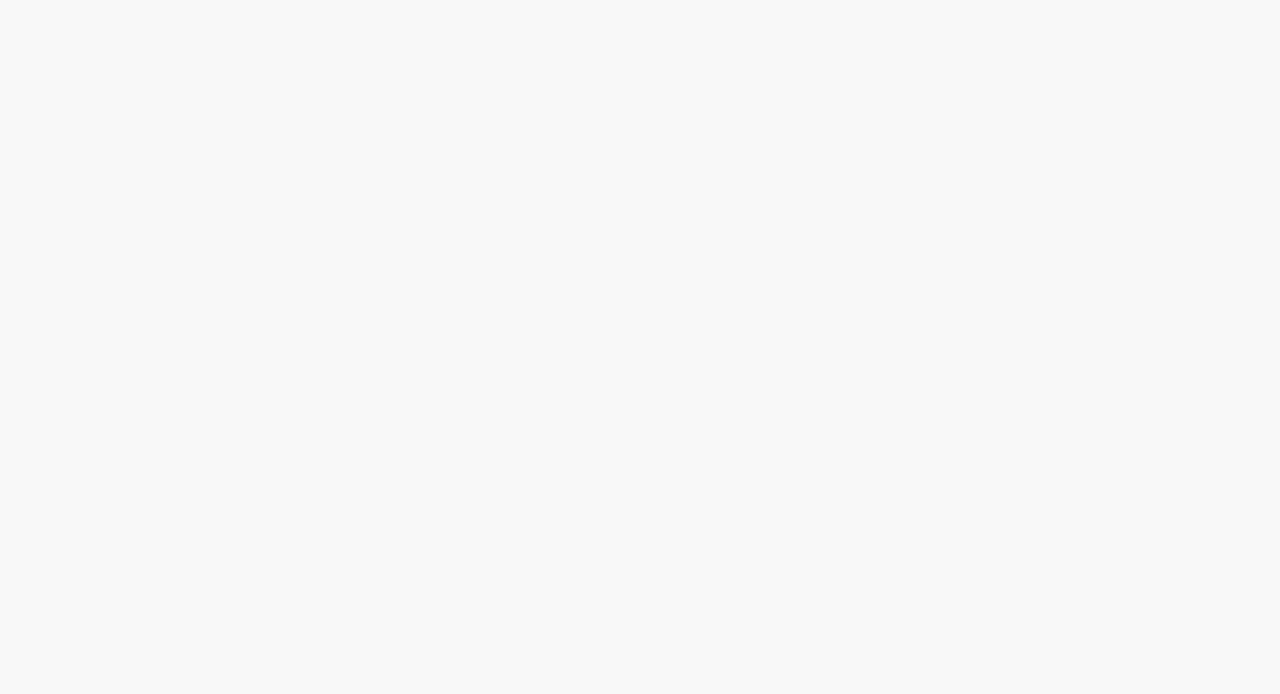
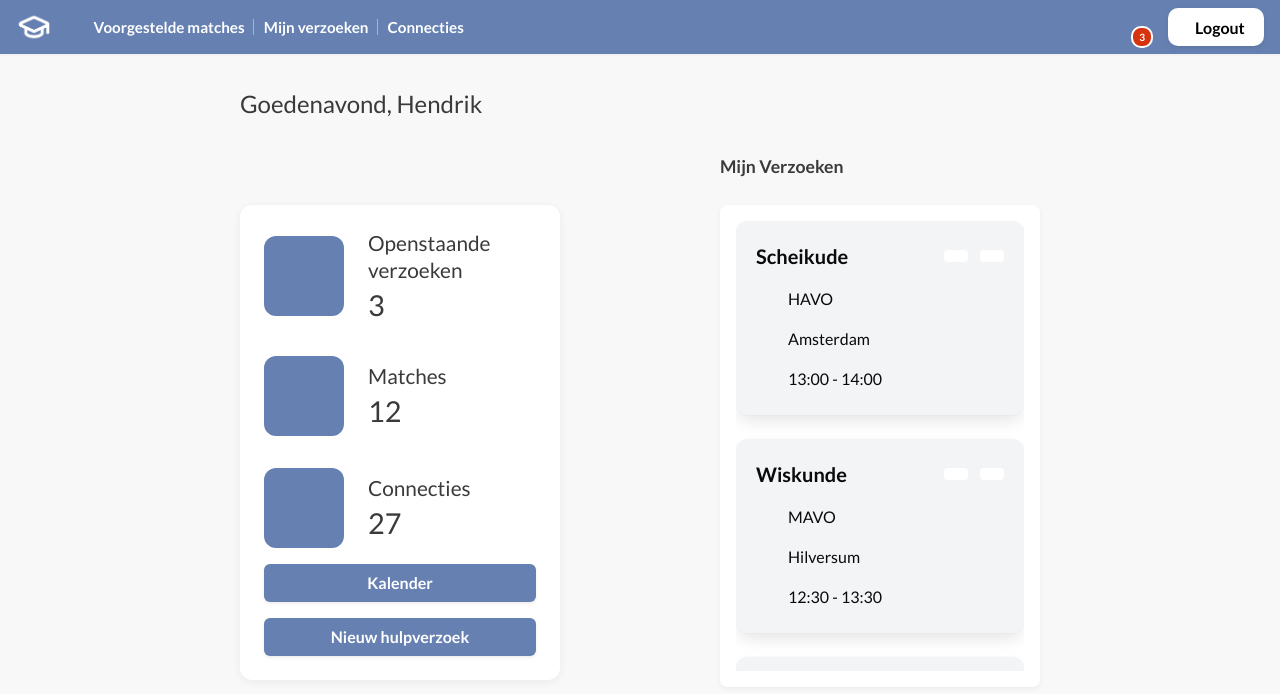
Before and after one commit to al3ksandrs/wailsalutem-digital-learning, a React app in the folder client/: page /mijnverzoeken in a window 1280 px wide. Before the commit this address had no page. Shown: the top 694 px of the page. Built offline with nearby package versions, Linux system fonts and the light colour scheme; some icons are missing; the HTML template or start-up script is replaced by a standard one.

Commit message:
feat: add students request page

```diff
--- a/client/src/App.tsx
+++ b/client/src/App.tsx
@@ -3,6 +3,7 @@ import LoginPage from './pages/LoginPage';
 import ResetPassword from './pages/ResetPassword';
 import RegisterPage from './pages/Registration/RegisterPage'
 import StudentMainPage from './pages/StudentMainPage';
+import StudentRequests from './pages/Student/StudentRequests';
 
 
 import RegisterStudentPart2 from './pages/Registration/RegisterStudentPart2';
@@ -31,6 +32,7 @@ function App() {
       <Route path="/register-teacher-waiting" element={<RegisterTeacherWaiting />} />
 
       <Route path="/student" element={<StudentMainPage />} />
+      <Route path="/mijnverzoeken" element={<StudentRequests />} />
     </Routes>
   );
 }
--- a/client/src/components/Header.tsx
+++ b/client/src/components/Header.tsx
@@ -1,5 +1,6 @@
 import React from 'react';
 import LogoutButton from './LogoutButton';
+import { useNavigate } from 'react-router-dom';
 import HamburgerMenu from './HamburgerMenu';
 import logo from '../assets/graduation-cap-white.png';
 import Notifications from './notifications/NotificationParent';
@@ -10,6 +11,15 @@ interface HeaderProps {
 }
 
 const Header: React.FC<HeaderProps> = ({ onLogout }) => {
+    const navigate = useNavigate();
+
+    function toMatches() {
+        navigate('/student')
+    }
+
+    function toRequests() {
+        navigate('/mijnverzoeken')
+    }
     return (
         <header className="topbar">
 
@@ -22,8 +32,8 @@ const Header: React.FC<HeaderProps> = ({ onLogout }) => {
             <div className="topbar-left desktop-left">
                 <img src={logo} alt="Logo" className="topbar-logo" />
                 <nav className="topbar-tabs">
-                    <button className="topbar-tab">Voorgestelde matches</button>
-                    <button className="topbar-tab">Mijn verzoeken</button>
+                    <button className="topbar-tab" onClick={toMatches}>Voorgestelde matches</button>
+                    <button className="topbar-tab" onClick={toRequests}>Mijn verzoeken</button>
                     <button className="topbar-tab">Connecties</button>
                 </nav>
             </div>
--- /dev/null
+++ b/client/src/components/Request.tsx
@@ -0,0 +1,62 @@
+interface RequestProps {
+  subject: string;
+  level: string;
+  location: string;
+  time: string;
+  onEdit?: () => void;
+  onDelete?: () => void;
+}
+
+const Request: React.FC<RequestProps> = ({
+    subject,
+    level,
+    location,
+    time,
+    onEdit,
+    onDelete
+}) => {
+  return (
+    <div className="box lesson-card has-background-white-ter has-text-black">
+      <div className="is-flex is-justify-content-space-between is-align-items-center">
+        <p className="has-text-weight-semibold is-size-5">
+          {subject}
+        </p>
+
+        <div className="buttons are-small">
+          <button
+            className="button is-white codicon codicon-pencil"
+            aria-label="Edit"
+            onClick={onEdit}
+          >
+          </button>
+
+          <button
+            className="button is-white has-text-danger codicon codicon-trash"
+            aria-label="Delete"
+            onClick={onDelete}
+          >
+          </button>
+        </div>
+      </div>
+
+      <div className="mt-3">
+        <div className="is-flex is-align-items-center mb-2">
+          <span className="icon mt-2 mr-2 codicon codicon-mortar-board"></span>
+          <span>{level}</span>
+        </div>
+
+        <div className="is-flex is-align-items-center mb-2">
+          <span className="icon mt-2 mr-2 codicon codicon-location"></span>
+          <span>{location}</span>
+        </div>
+
+        <div className="is-flex is-align-items-center">
+          <span className="icon mt-2 mr-2 codicon codicon-clock"></span>
+          <span>{time}</span>
+        </div>
+      </div>
+    </div>
+  );
+}
+
+export default Request;
--- /dev/null
+++ b/client/src/pages/Student/StudentRequests.tsx
@@ -0,0 +1,94 @@
+import React, { useState } from 'react';
+import Header from '../../components/Header';
+import ScreenLayout from '../../components/ScreenLayout';
+import MainInfoPanel from '../../components/MainInfoPanel';
+import Modal from '../../components/Modal';
+import WSButton from '../../components/WSButton';
+import Request from '../../components/Request';
+
+const StudentMainPage: React.FC = () => {
+    const [isModalOpen, setIsModalOpen] = useState(false);
+
+    interface Request {
+        subject: string,
+        level: string,
+        location: string,
+        time: string,
+    }
+
+    // Mock Data
+    const requests: Request[] = [
+        {
+            subject: "Scheikude",
+            level: "HAVO",
+            location: "Amsterdam",
+            time: "13:00 - 14:00",
+        },
+        {
+            subject: "Wiskunde",
+            level: "MAVO",
+            location: "Hilversum",
+            time: "12:30 - 13:30",
+        },
+        {
+            subject: "Wiskunde",
+            level: "MAVO",
+            location: "Hilversum",
+            time: "12:30 - 13:30",
+        },
+    ];
+
+    return (
+        <>
+            <Header
+
+                onLogout={() => setIsModalOpen(true)}
+            />
+
+            <ScreenLayout
+                greeting="Goedenavond, Hendrik"
+                rightTitle="Mijn Verzoeken"
+                leftContent={
+                    <div className="student-left-panel">
+                        <div className="panel-box">
+                            <MainInfoPanel pending={3} matches={12} connections={27} />
+
+                            <WSButton
+                                label="Kalender"
+                                type="submit"
+                                fullWidth={true}
+                                size="normal"
+                            />
+
+                            <WSButton
+                                label="Nieuw hulpverzoek"
+                                type="submit"
+                                fullWidth={true}
+                                size="normal"
+                            />
+                        </div>
+                    </div>
+                }
+                rightContent={
+                    <div className="student-page-placeholder">
+                        <div className="container overflow" style={{maxHeight: 450, overflow: "auto"}}>
+                            {requests.map((request) => (
+                                <Request key={request.subject} {...request} />
+                            ))}
+                        </div>
+                    </div>
+                }
+            />
+
+            <Modal
+                isOpen={isModalOpen}
+                onClose={() => setIsModalOpen(false)}
+                title="Weet je zeker dat je wilt uitloggen?"
+            >
+                <p>Als je uitlogt, wordt je sessie beëindigd.</p>
+            </Modal>
+        </>
+    );
+};
+
+export default StudentMainPage;
```
